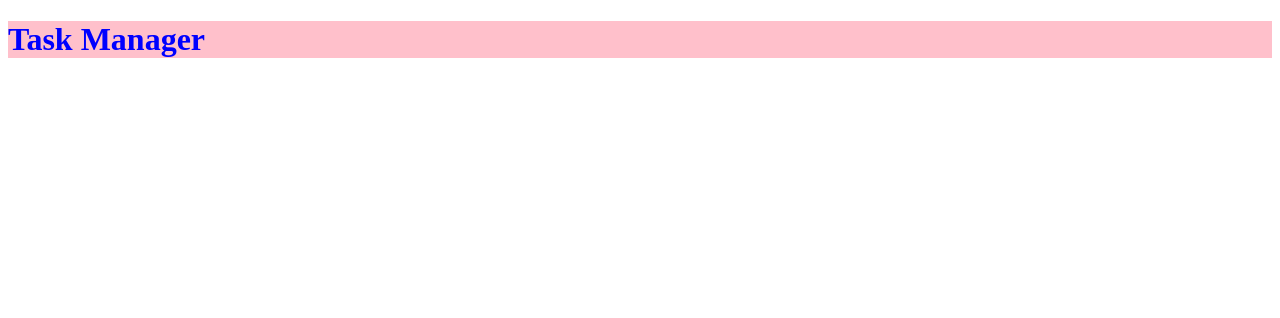
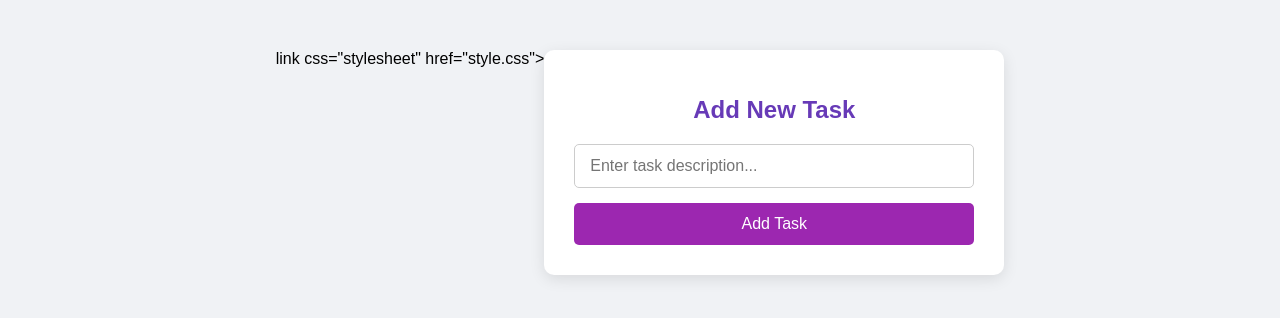
Before and after one commit to molodoydolbayeb/tskmngr, a plain HTML site: page index.html in a window 1280 px wide. Drawn offline with Linux system fonts and the light colour scheme.

Commit message:
feat: Introduce task input form UI
Sets up the essential UI elements for task description input,
including a text field and a submit button, forming the first
step in the task creation process.

```diff
--- a/index.html
+++ b/index.html
@@ -1,12 +1,72 @@
 <!DOCTYPE html>
 <html lang="en">
 <head>
-    <meta charset="UTF-8">
-    <meta name="viewport" content="width=device-width, initial-scale=1.0">
-    <title>  Task Manager</title>
-    <link rel="stylesheet" href="style.css">
+<meta charset="UTF-8">
+<title>Task Manager - Setup</title>
+link css="stylesheet" href="style.css">
+<style>
+  body {
+    font-family: 'Arial', sans-serif;
+    display: flex;
+    justify-content: center;
+    align-items: flex-start; /* Align to the top */
+    min-height: 100vh;
+    background-color: #f0f2f5; /* Light grey background */
+    margin: 0;
+    padding-top: 50px; /* Top padding */
+  }
+  .task-form {
+    background: #ffffff;
+    padding: 30px;
+    border-radius: 10px;
+    box-shadow: 0 4px 15px rgba(0, 0, 0, 0.1);
+    display: flex;
+    flex-direction: column; /* Stack elements vertically */
+    align-items: center; /* Center elements */
+    width: 90%;
+    max-width: 400px; /* Max form width */
+  }
+  h1 {
+    color: #673ab7; /* Purple color */
+    margin-bottom: 20px;
+    font-size: 24px;
+  }
+  #task-description {
+    width: 100%; /* Input takes full width */
+    padding: 12px 15px;
+    margin-bottom: 15px;
+    border: 1px solid #ccc;
+    border-radius: 5px;
+    font-size: 16px;
+    box-sizing: border-box; /* Padding included in width */
+  }
+  #add-task-button {
+    background-color: #9c27b0; /* Purple */
+    color: white;
+    padding: 12px 25px;
+    border: none;
+    border-radius: 5px;
+    cursor: pointer;
+    font-size: 16px;
+    transition: background-color 0.3s ease;
+    width: 100%; /* Button also full width */
+  }
+  #add-task-button:hover {
+    background-color: #7b1fa2; /* Darker purple on hover */
+  }
+</style>
 </head>
 <body>
-    <h1>Task Manager</h1>
+
+<div class="task-form">
+  <h1>Add New Task</h1>
+  <input type="text" id="task-description" placeholder="Enter task description...">
+  <button id="add-task-button">Add Task</button>
+</div>
+
+<script>
+  // No JavaScript logic here yet, we're just setting up the HTML!
+</script>
+
 </body>
 </html>
```
